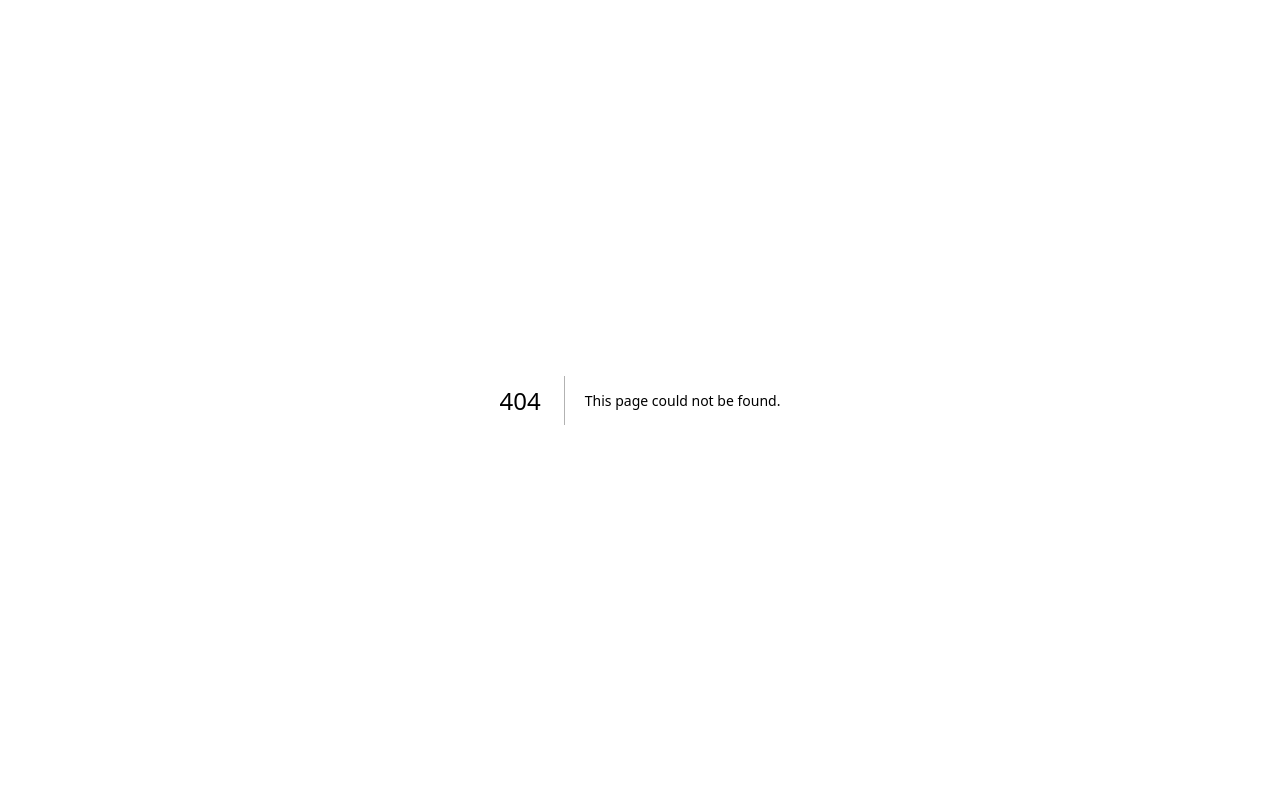
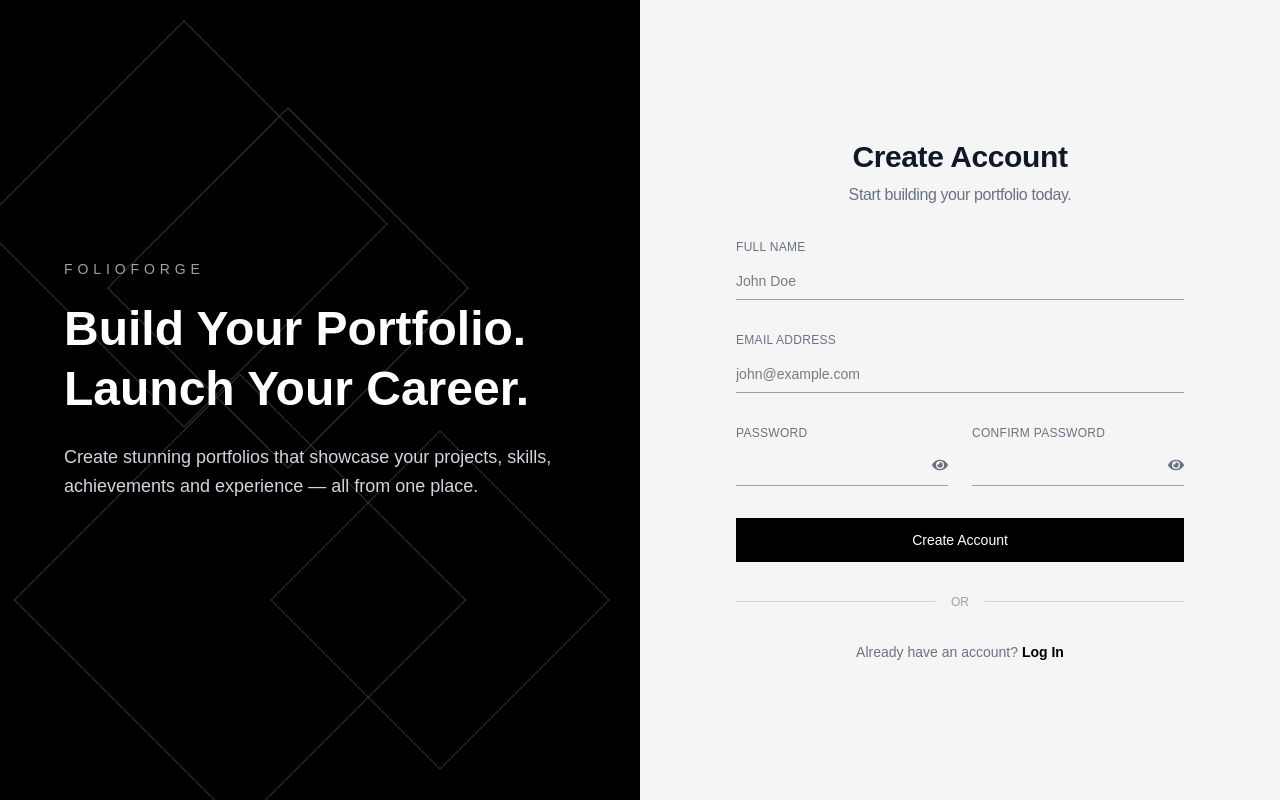
Before and after one commit to raeen-fatima/Portfolio-Maker, a Next.js app: page /auth/register in a window 1280 px wide. Before the commit this address had no page. Built offline with nearby package versions, Linux system fonts and the light colour scheme.

Commit message:
Auth Done

```diff
--- a/src/app/api/forgot-password/route.js
+++ b/src/app/api/auth/forgot-password/route.js
@@ -48,7 +48,7 @@ export async function POST(request) {
     await user.save();
 
     const resetLink =
-      `${process.env.NEXT_PUBLIC_APP_URL}/reset-password/${resetToken}`;
+      `${process.env.NEXT_PUBLIC_APP_URL}/auth/reset-password/${resetToken}`;
 
     await sendResetEmail(
       user.email,
--- a/src/app/forgot-password/page.jsx
+++ b/src/app/auth/forgot-password/page.jsx
@@ -14,7 +14,7 @@ export default function ForgotPasswordPage() {
       setLoading(true);
 
       const response = await fetch(
-        "/api/forgot-password",
+        "/api/auth/forgot-password",
         {
           method: "POST",
           headers: {
--- a/src/app/login/page.jsx
+++ b/src/app/auth/login/page.jsx
@@ -26,7 +26,7 @@ export default function LoginPage() {
     try {
       setLoading(true);
 
-      const response = await fetch("/api/login", {
+      const response = await fetch("/api/auth/login", {
         method: "POST",
         headers: {
           "Content-Type": "application/json",
@@ -159,7 +159,7 @@ export default function LoginPage() {
             {/* Forgot Password */}
             <div className="flex justify-end">
               <Link
-                href="/forgot-password"
+                href="/auth/forgot-password"
                 className="text-sm text-gray-500 hover:text-black"
               >
                 Forgot Password?
@@ -196,7 +196,7 @@ export default function LoginPage() {
           <p className="text-sm text-center text-gray-500">
             Don&apos;t have an account?{" "}
             <Link
-              href="/register"
+              href="/auth/register"
               className="text-black  font-bold hover:underline"
             >
               Create Account
--- a/src/app/register/page.jsx
+++ b/src/app/auth/register/page.jsx
@@ -24,7 +24,7 @@ export default function RegisterPage() {
     try {
       setLoading(true);
 
-      const response = await fetch("/api/register", {
+      const response = await fetch("/api/auth/register", {
         method: "POST",
         headers: {
           "Content-Type": "application/json",
@@ -240,7 +240,7 @@ export default function RegisterPage() {
           <p className="text-sm text-gray-500 text-center">
             Already have an account?{" "}
             <Link
-              href="/login"
+              href="/auth/login"
               className="text-black  font-bold hover:underline"
             >
               Log In
--- a/src/app/reset-password/[token]/page.jsx
+++ b/src/app/auth/reset-password/[token]/page.jsx
@@ -26,7 +26,7 @@ export default function ResetPasswordPage() {
       setLoading(true);
 
       const response = await fetch(
-        "/api/reset-password",
+        "/api/auth/reset-password",
         {
           method: "POST",
           headers: {
@@ -51,7 +51,7 @@ export default function ResetPasswordPage() {
       toast.success(result.message);
 
       setTimeout(() => {
-        router.push("/login");
+        router.push("/auth/login");
       }, 1500);
     } catch (error) {
       toast.error("Something went wrong");
--- a/src/app/dashboard/page.jsx
+++ b/src/app/dashboard/page.jsx
@@ -5,7 +5,7 @@ export default async function DashboardPage() {
   const user = await getCurrentUser();
 
   if (!user) {
-    redirect("/login");
+    redirect("auth/login");
   }
 
   return (
--- a/src/components/LogoutButton.jsx
+++ b/src/components/LogoutButton.jsx
@@ -8,7 +8,7 @@ export default function LogoutButton() {
 
   const handleLogout = async () => {
     try {
-      const response = await fetch("/api/logout", {
+      const response = await fetch("/api/auth/logout", {
         method: "POST",
       });
 
@@ -21,7 +21,7 @@ export default function LogoutButton() {
 
       toast.success(result.message);
 
-      router.push("/login");
+      router.push("/auth/login");
       router.refresh();
     } catch (error) {
       toast.error("Something went wrong");
```
Also changed, not shown: src/app/api/auth/login/route.js (renamed from src/app/api/login/route.js), src/app/api/auth/logout/route.js (renamed from src/app/api/logout/route.js), src/app/api/auth/register/route.js (renamed from src/app/api/register/route.js), src/app/api/auth/reset-password/route.js (renamed from src/app/api/reset-password/route.js), 1 other file (tests, documents, lock files or other folders).
